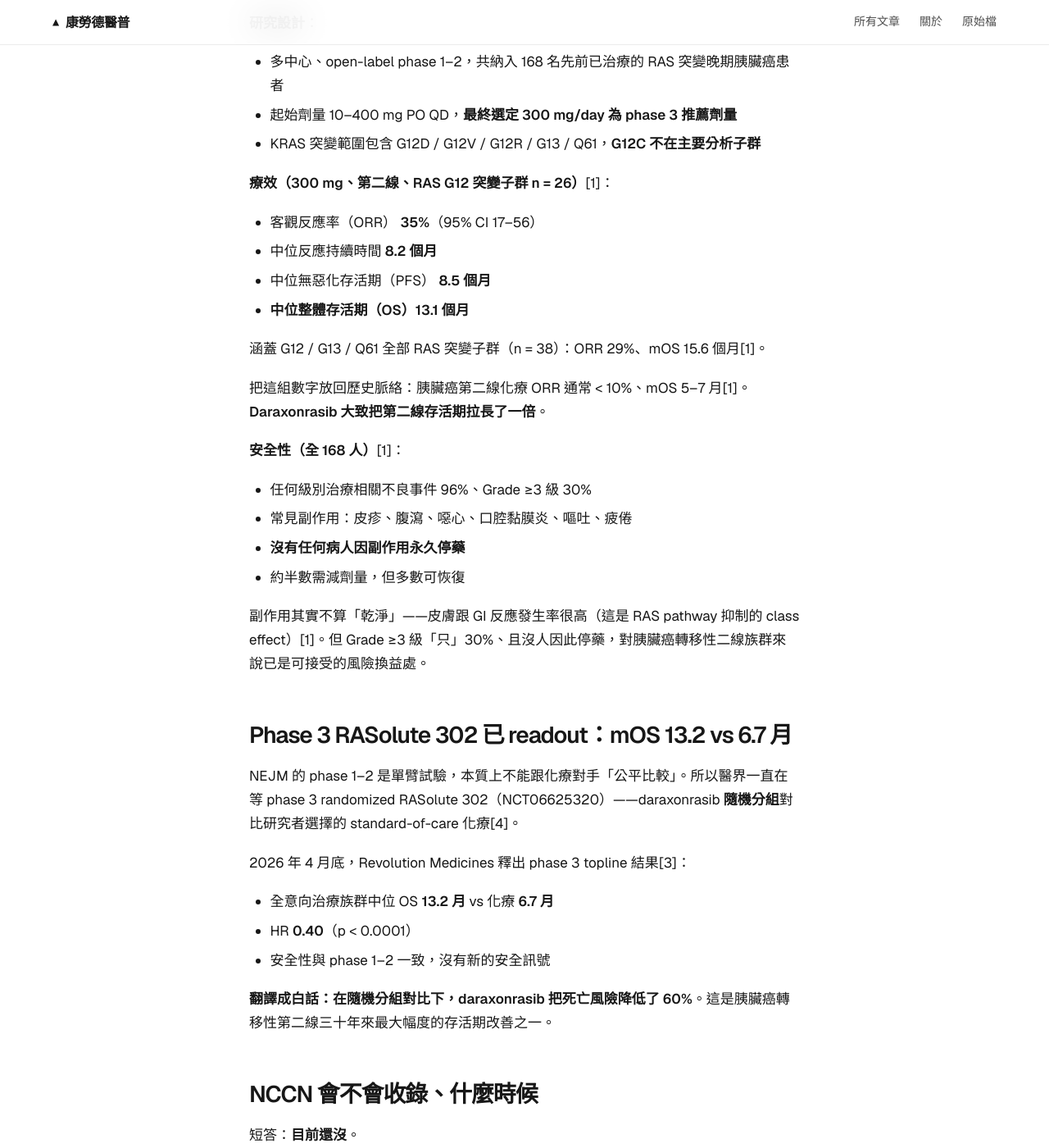
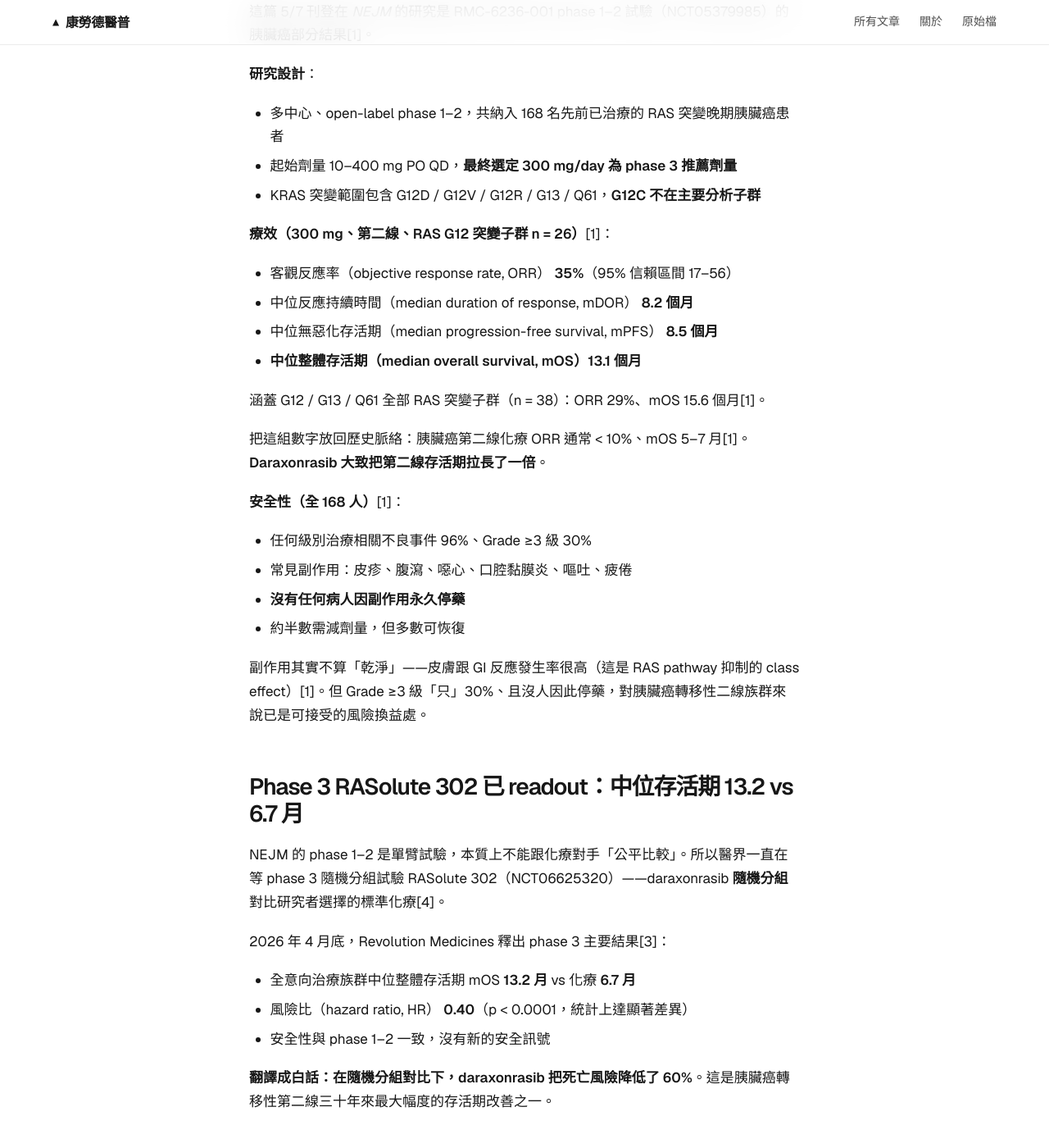
Before and after one commit to fireman333/KlaudeHealthEducation, a Jekyll site: the page built from src/content/posts/2026-05-11-daraxonrasib-pancreatic-cancer-ras-on.md, in a window 1280 px wide and 1400 px high, scrolled down 2969 px. Shown: the whole window at 82% size. Built offline with Jekyll 4.4.1, drawn with Linux system fonts in a browser that asks for light colours; our own code applies the rules of GitHub Pages for plain Markdown files; some of the changed text lies outside the part shown.

Commit message:
fix(post): daraxonrasib 替換 soft-404 source [9] + 補英文縮寫中文注釋
- source [9]: HPA health99 URL 雖回 HTTP 200 但實際是 soft-404
  ('找不到頁面｜網站維護中'），改用 NTUH 2024/04 衛教電子報
  '爭取胰腺生機'（5-年存活率 10% / 80–85% 晚期診斷 claim 仍 cited）
- ORR / mOS / mPFS / HR / DOR 等英文縮寫於 summary / headings /
  take-home 等高風險區補加中文注釋（首次出現 '中文全名（English, abbrev)'）
- '台灣國民健康署的數字' 改 '臺大醫院 2024 衛教電子報的數字' 對齊新 source [9]
- 風險因子句改引 NCCN 指引 [2]（NTUH 2024/04 article 未涵蓋風險因子列表）

Co-Authored-By: Claude Opus 4.7 (1M context) <noreply@anthropic.com>

```diff
--- a/src/content/posts/2026-05-11-daraxonrasib-pancreatic-cancer-ras-on.md
+++ b/src/content/posts/2026-05-11-daraxonrasib-pancreatic-cancer-ras-on.md
@@ -3,7 +3,7 @@ title: "胰臟癌 90% 都有 RAS 突變：Daraxonrasib 是不是把這把鎖真
 date: 2026-05-11
 categories: [腫瘤科, 肝膽腸胃科, 精準醫療]
 tags: [胰臟癌, RAS, KRAS, 標靶治療, NCCN, daraxonrasib, RMC-6236]
-summary: "胰臟癌九成以上有 RAS 基因突變，但人類四十年來只能打 KRAS G12C 這個約占 1–2% 的小眾。Daraxonrasib 是首個能跨打 G12D/V/R 等多型 RAS 的口服藥；NEJM phase 1–2 第二線 ORR 35%、mOS 13.1 月，phase 3 RASolute 302 已宣告 mOS 13.2 vs 6.7 月（HR 0.40）。NCCN v1.2026 仍未收錄、台灣健保更未給付，但這是這個「癌王」三十年來首次出現對 90% 患者都可能受益的標靶藥物。"
+summary: "胰臟癌九成以上有 RAS 基因突變，但人類四十年來只能打 KRAS G12C 這個約占 1–2% 的小眾。Daraxonrasib 是首個能跨打 G12D/V/R 等多型 RAS 的口服藥；NEJM phase 1–2 第二線「客觀反應率」（ORR）35%、「中位整體存活期」（mOS）13.1 月，phase 3 RASolute 302 已宣告 mOS 13.2 vs 6.7 月、「風險比」（HR）0.40。NCCN v1.2026 仍未收錄、台灣健保更未給付，但這是這個「癌王」三十年來首次出現對 90% 患者都可能受益的標靶藥物。"
 sources:
   - title: "Wolpin BM, Park W, Garrido-Laguna I, et al. — Daraxonrasib in Previously Treated Advanced RAS-Mutated Pancreatic Cancer, N Engl J Med 2026"
     url: "https://pubmed.ncbi.nlm.nih.gov/42090791/"
@@ -29,9 +29,9 @@ sources:
   - title: "衛生福利部 — 健保 5 月 1 日起給付癌症精準醫療 NGS 檢測"
     url: "https://www.mohw.gov.tw/cp-16-78416-1.html"
     note: "胰臟癌列入 NGS 給付癌種；可檢測 KRAS、BRCA、HER2、MSI 等 actionable target，給付分 BRCA 1 萬點 / 小套組 2 萬點 / 大套組 3 萬點"
-  - title: "健康九九網站（國民健康署）— 菸酒胰臟癌提早 10 年報到"
-    url: "https://health99.hpa.gov.tw/news/10343"
-    note: "台灣國健署 patient-facing 衛教：抽菸喝酒、肥胖、糖尿病、慢性胰臟炎、家族史皆為胰臟癌風險因子；近 5 年罹病人數增加約 5 成、5 年存活率僅 10%"
+  - title: "臺大醫院公共事務室 — 爭取「胰腺」生機：胰臟癌精準醫療早期診斷與個人化精準醫療，臺大醫院健康電子報 2024/04"
+    url: "https://epaper.ntuh.gov.tw/health/202405/special_3_1.html"
+    note: "台灣醫學中心 patient-facing 衛教：胰臟癌是「癌中之王」、診斷時 80–85% 已為局部晚期或轉移性疾病、整體 5 年存活率仍偏低；強調精準醫療與多專科團隊整合"
 carousel:
   - src: "/img/posts/2026-05-11-daraxonrasib/01-hook.png"
     alt: "封面：胰臟癌 90% 都有 RAS 突變，Daraxonrasib 真的把鎖打開了？"
@@ -63,9 +63,9 @@ carousel:
 
 ## 為什麼胰臟癌叫「癌王」
 
-台灣國民健康署的數字直白得像一巴掌打在臉上：胰臟癌近 5 年罹病人數增加約 5 成，**5 年存活率僅 10%**[9]。臺大醫院腫瘤醫學部楊士弘醫師在健康電子報寫得很清楚：胰臟癌之所以難治，是因為早期幾乎沒症狀，**發現時多半已是中晚期**，腫瘤又喜歡黏在大血管旁、容易擴散到肝臟與腹腔[6]。
+臺大醫院 2024 年 4 月衛教電子報的數字直白得像一巴掌打在臉上：胰臟癌**整體 5 年存活率僅 10%**、且診斷時 80–85% 已是局部晚期或轉移性[9]。臺大醫院腫瘤醫學部楊士弘醫師在健康電子報寫得很清楚：胰臟癌之所以難治，是因為早期幾乎沒症狀，**發現時多半已是中晚期**，腫瘤又喜歡黏在大血管旁、容易擴散到肝臟與腹腔[6]。
 
-抽菸、喝酒、肥胖、糖尿病、慢性胰臟炎、家族史都是已知風險因子[9]。但即使戒了菸、控制好血糖，胰臟癌還是會找上沒有任何危險因子的人。
+抽菸、喝酒、肥胖、糖尿病、慢性胰臟炎、家族史都是已知風險因子（NCCN 胰臟腺癌指引納入 cancer risk assessment 章節）[2]。但即使戒了菸、控制好血糖，胰臟癌還是會找上沒有任何危險因子的人。
 
 過去三十年國際上最大的躍進，是把第一線化療從單藥 gemcitabine 一路升級到 FOLFIRINOX、白蛋白結合型 paclitaxel + gemcitabine（Gem-Nab）、NALIRIFOX 這類組合療法[2]。**台灣自己也走出一條路**：國家衛生研究院主導的 SLOG 配方（S-1 + leucovorin + oxaliplatin + gemcitabine），轉移性胰臟癌中位整體存活期推進到 11.4 個月，登上 *Lancet*[7]。
 
@@ -113,7 +113,7 @@ Daraxonrasib（研發代號 RMC-6236）是 Revolution Medicines 開發的口服
 
 換個比喻：**過去的 G12C 抑制劑像是配了一把專屬鑰匙，只能開一種鎖；daraxonrasib 像是萬用鑰匙，能轉開大多數型號的 RAS 鎖頭**。但「萬用」也意味著它連野生型 RAS 都會抑制——這帶來副作用上的代價（後面會講）。
 
-## NEJM 試驗結果：第二線 ORR 35%、mOS 13.1 月
+## NEJM 試驗結果：第二線客觀反應率 35%、中位存活期 13.1 月
 
 這篇 5/7 刊登在 *NEJM* 的研究是 RMC-6236-001 phase 1–2 試驗（NCT05379985）的胰臟癌部分結果[1]。
 
@@ -125,10 +125,10 @@ Daraxonrasib（研發代號 RMC-6236）是 Revolution Medicines 開發的口服
 
 **療效（300 mg、第二線、RAS G12 突變子群 n = 26）**[1]：
 
-- 客觀反應率（ORR） **35%**（95% CI 17–56）
-- 中位反應持續時間 **8.2 個月**
-- 中位無惡化存活期（PFS） **8.5 個月**
-- **中位整體存活期（OS）13.1 個月**
+- 客觀反應率（objective response rate, ORR） **35%**（95% 信賴區間 17–56）
+- 中位反應持續時間（median duration of response, mDOR） **8.2 個月**
+- 中位無惡化存活期（median progression-free survival, mPFS） **8.5 個月**
+- **中位整體存活期（median overall survival, mOS）13.1 個月**
 
 涵蓋 G12 / G13 / Q61 全部 RAS 突變子群（n = 38）：ORR 29%、mOS 15.6 個月[1]。
 
@@ -143,14 +143,14 @@ Daraxonrasib（研發代號 RMC-6236）是 Revolution Medicines 開發的口服
 
 副作用其實不算「乾淨」——皮膚跟 GI 反應發生率很高（這是 RAS pathway 抑制的 class effect）[1]。但 Grade ≥3 級「只」30%、且沒人因此停藥，對胰臟癌轉移性二線族群來說已是可接受的風險換益處。
 
-## Phase 3 RASolute 302 已 readout：mOS 13.2 vs 6.7 月
+## Phase 3 RASolute 302 已 readout：中位存活期 13.2 vs 6.7 月
 
-NEJM 的 phase 1–2 是單臂試驗，本質上不能跟化療對手「公平比較」。所以醫界一直在等 phase 3 randomized RASolute 302（NCT06625320）——daraxonrasib **隨機分組**對比研究者選擇的 standard-of-care 化療[4]。
+NEJM 的 phase 1–2 是單臂試驗，本質上不能跟化療對手「公平比較」。所以醫界一直在等 phase 3 隨機分組試驗 RASolute 302（NCT06625320）——daraxonrasib **隨機分組**對比研究者選擇的標準化療[4]。
 
-2026 年 4 月底，Revolution Medicines 釋出 phase 3 topline 結果[3]：
+2026 年 4 月底，Revolution Medicines 釋出 phase 3 主要結果[3]：
 
-- 全意向治療族群中位 OS **13.2 月** vs 化療 **6.7 月**
-- HR **0.40**（p < 0.0001）
+- 全意向治療族群中位整體存活期 mOS **13.2 月** vs 化療 **6.7 月**
+- 風險比（hazard ratio, HR） **0.40**（p < 0.0001，統計上達顯著差異）
 - 安全性與 phase 1–2 一致，沒有新的安全訊號
 
 **翻譯成白話：在隨機分組對比下，daraxonrasib 把死亡風險降低了 60%**。這是胰臟癌轉移性第二線三十年來最大幅度的存活期改善之一。
@@ -187,5 +187,5 @@ NCCN Pancreatic Adenocarcinoma v1.2026 的「Useful in Certain Circumstances」K
 ## Take-home
 
 1. **胰臟癌九成以上有 RAS 基因突變，但過去四十年只有 1–2% 的 G12C 有對應標靶藥；daraxonrasib 是首個能跨打 G12D/V/R 等多型 RAS 的口服藥**[1][5]
-2. **NEJM phase 1–2 在第二線給出 ORR 35%、mOS 13.1 月，phase 3 RASolute 302 已宣告 mOS 13.2 vs 6.7 月、HR 0.40**——這是這個癌王三十年最大躍進之一[1][3]
+2. **NEJM phase 1–2 在第二線給出客觀反應率 ORR 35%、中位整體存活期 mOS 13.1 月；phase 3 RASolute 302 已宣告 mOS 13.2 vs 6.7 月、風險比 HR 0.40（死亡風險降 60%）**——這是這個癌王三十年最大躍進之一[1][3]
 3. **NCCN v1.2026 還沒收錄 daraxonrasib、台灣健保也還沒給付**，但 NGS 基因檢測已列入健保給付，先驗 RAS 突變類型、跟主治醫師討論臨床試驗，是現在病人能做的最具體準備[2][8]
```
